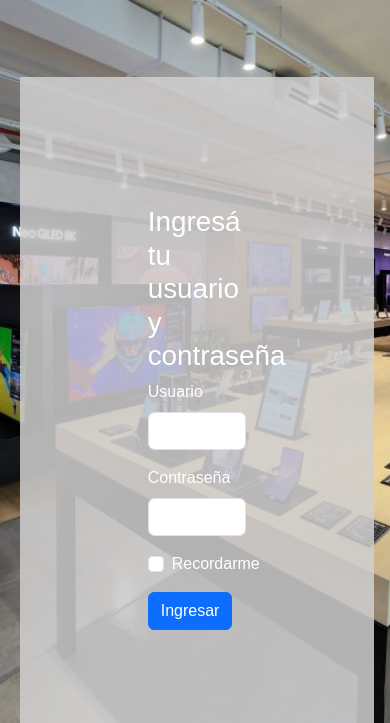
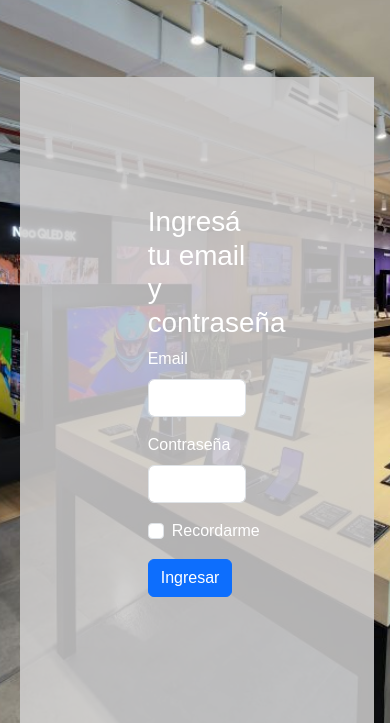
Before and after one commit to leonardopinacald/PreEntrega-Pi-a, a plain HTML site: page pages/ingreso.html in a window 390 px wide. Shown: the part 118-841 px from the top of the page. Drawn offline with nearby package versions, Linux system fonts and the light colour scheme.

Commit message:
arregle media queries a 600px y modifique en pagina de ingreso los campos de ingreso

```diff
--- a/css/style.css
+++ b/css/style.css
@@ -274,7 +274,7 @@ main .login{
 
 
 
-@media only screen and (max-width: 576px){
+@media only screen and (max-width: 600px){
 
 
     main{
--- a/pages/ingreso.html
+++ b/pages/ingreso.html
@@ -39,12 +39,12 @@
     <main>
         <section class="login">
             <div>
-                <h1>Ingresá tu usuario y contraseña</h1>
+                <h1>Ingresá tu email y contraseña</h1>
             </div>
 
             <form>
                  <div class="mb-3">
-              <label for="exampleInputEmail1" class="form-label">Usuario</label>
+              <label for="exampleInputEmail1" class="form-label">Email</label>
               <input type="email" class="form-control" id="exampleInputEmail1" aria-describedby="emailHelp">
               <div id="emailHelp" class="form-text"></div>
                  </div>
```
